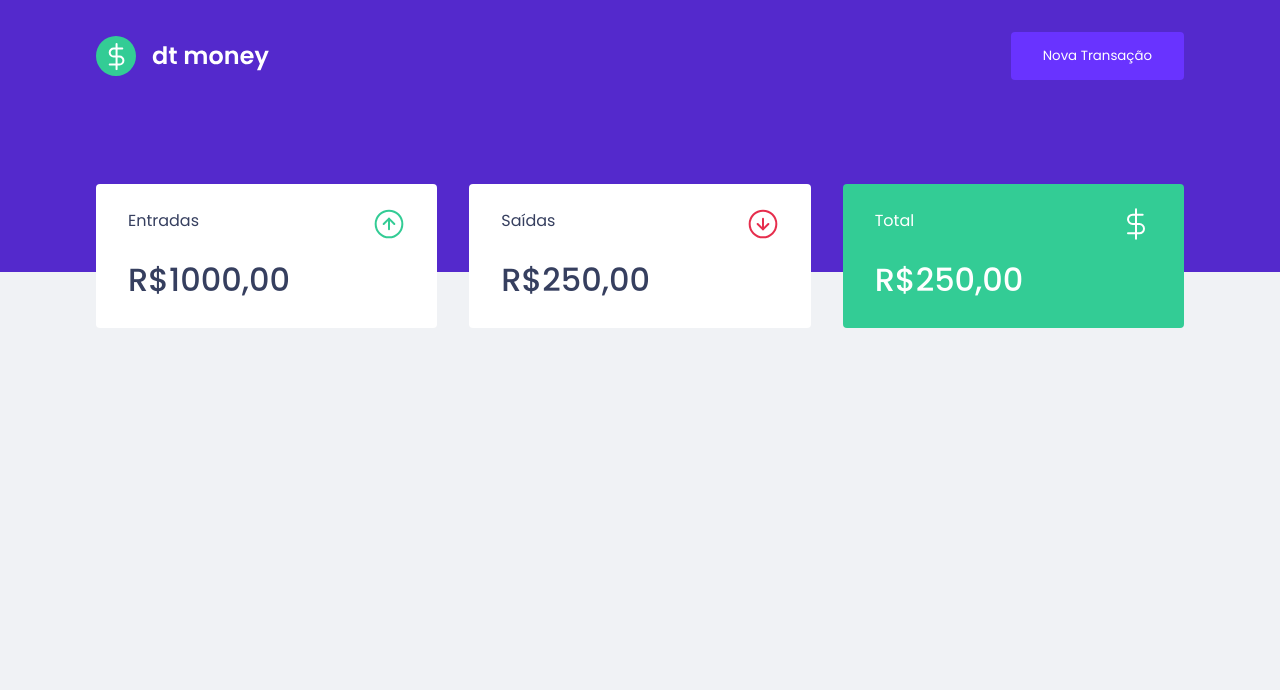
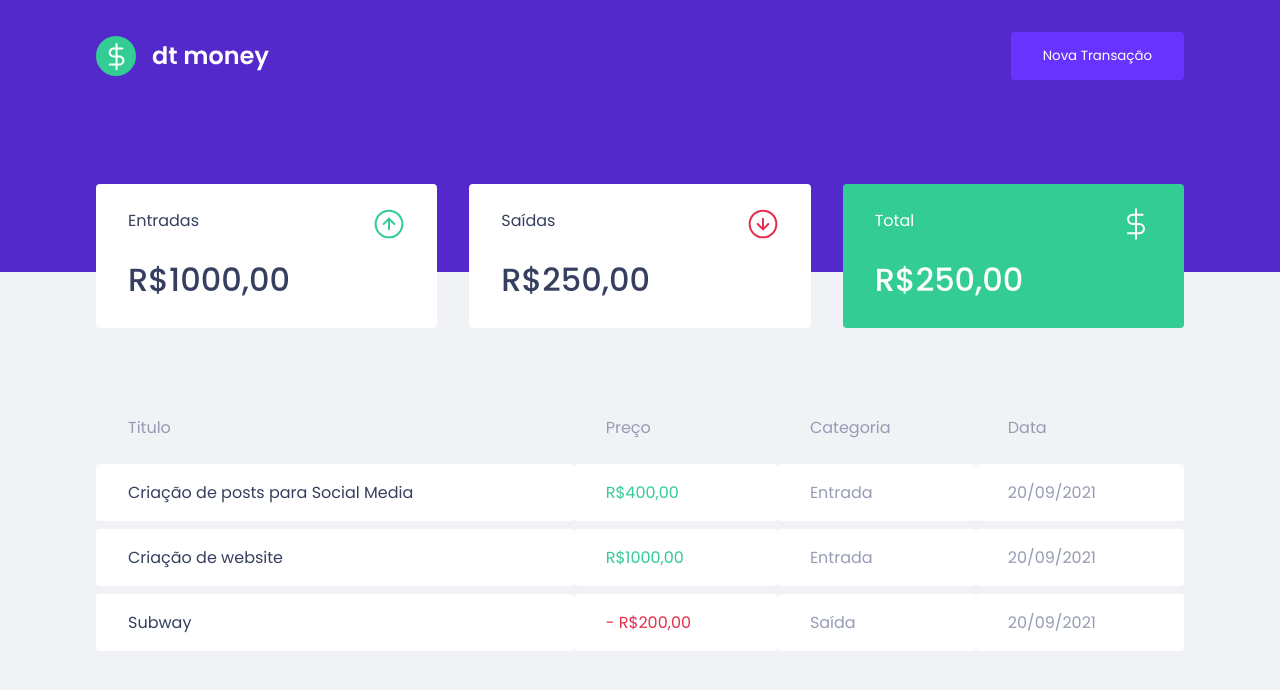
Before and after one commit to SitaGomes/DTmoney-ignite, a React (Create React App) app: page / in a window 1280 px wide. Shown: the top 690 px of the page. Built offline with nearby package versions, Linux system fonts and the light colour scheme.

Commit message:
Add: TransactionsTable component

```diff
--- a/src/Components/Dashboard/index.tsx
+++ b/src/Components/Dashboard/index.tsx
@@ -1,5 +1,6 @@
 import { Container } from 'Components/Dashboard/style'
 import { Summary } from 'Components/Summary'
+import { TransactionsTable } from 'Components/TransactionsTable'
 import React from 'react'
 
 export const Dashboard: React.FC = () => {
@@ -7,6 +8,7 @@ export const Dashboard: React.FC = () => {
     return (
         <Container>
             <Summary />
+            <TransactionsTable />
         </Container>
     )
 }
--- /dev/null
+++ b/src/Components/TransactionsTable/index.tsx
@@ -0,0 +1,43 @@
+import React from 'react'
+import { Container } from 'Components/TransactionsTable/styles'
+
+export const TransactionsTable: React.FC = () => {
+    return (
+        <Container>
+            <table>
+                <thead>
+                    <tr>
+                        <th>Titulo</th>
+                        <th>Preço</th>
+                        <th>Categoria</th>
+                        <th>Data</th>
+                    </tr>
+                </thead>
+
+                <tbody>
+                    <tr>
+                        <td>Criação de posts para Social Media</td>
+                        <td className="deposit">R$400,00</td>
+                        <td>Entrada</td>
+                        <td>20/09/2021</td>
+                    </tr>
+
+                    <tr>
+                        <td>Criação de website</td>
+                        <td className="deposit">R$1000,00</td>
+                        <td>Entrada</td>
+                        <td>20/09/2021</td>
+                    </tr>
+
+                    <tr>
+                        <td>Subway</td>
+                        <td className="withdraw">- R$200,00</td>
+                        <td>Saída</td>
+                        <td>20/09/2021</td>
+                    </tr>
+                </tbody>
+
+            </table>
+        </Container>
+    )
+}
--- /dev/null
+++ b/src/Components/TransactionsTable/styles.ts
@@ -0,0 +1,42 @@
+import styled from 'styled-components'
+
+export const Container = styled.div`
+    max-width: 1120px;
+
+    margin: 4rem auto;
+
+    table{
+        width: 100%;
+        border-spacing: 0 0.5rem;
+
+
+        th {
+            color: var(--text-body);
+            font-weight: 400;
+            text-align:left;
+            padding: 1rem 2rem;
+
+            line-height: 1.5rem;
+        }
+
+        td {
+            color: var(--text-body);
+            padding: 1rem 2rem;
+            background-color: var(--shape);
+
+            border-radius: 0.25rem;
+
+            &:first-child {
+                color: var(--text-title);
+            }
+
+            &.withdraw {
+                color: var(--red);
+            }
+
+            &.deposit {
+                color: var(--green);
+            }
+        }
+    }
+`
--- a/src/Pages/Home.tsx
+++ b/src/Pages/Home.tsx
@@ -1,7 +1,9 @@
+import React from 'react';
+
+import { GlobalStyles } from 'Styles/globalStyles';
+
 import { Dashboard } from 'Components/Dashboard';
 import { Header } from 'Components/Header';
-import { GlobalStyles } from 'Styles/globalStyles';
-import React from 'react';
 
 export const Home: React.FC = () => {
 
```
